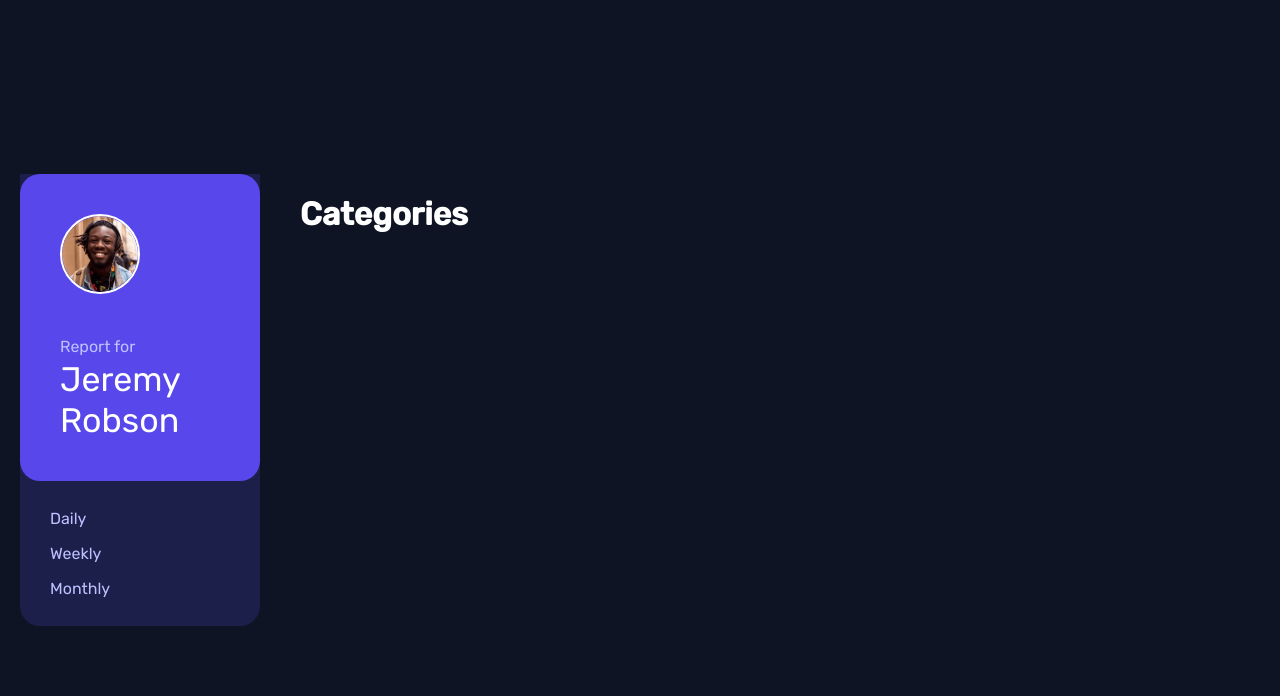
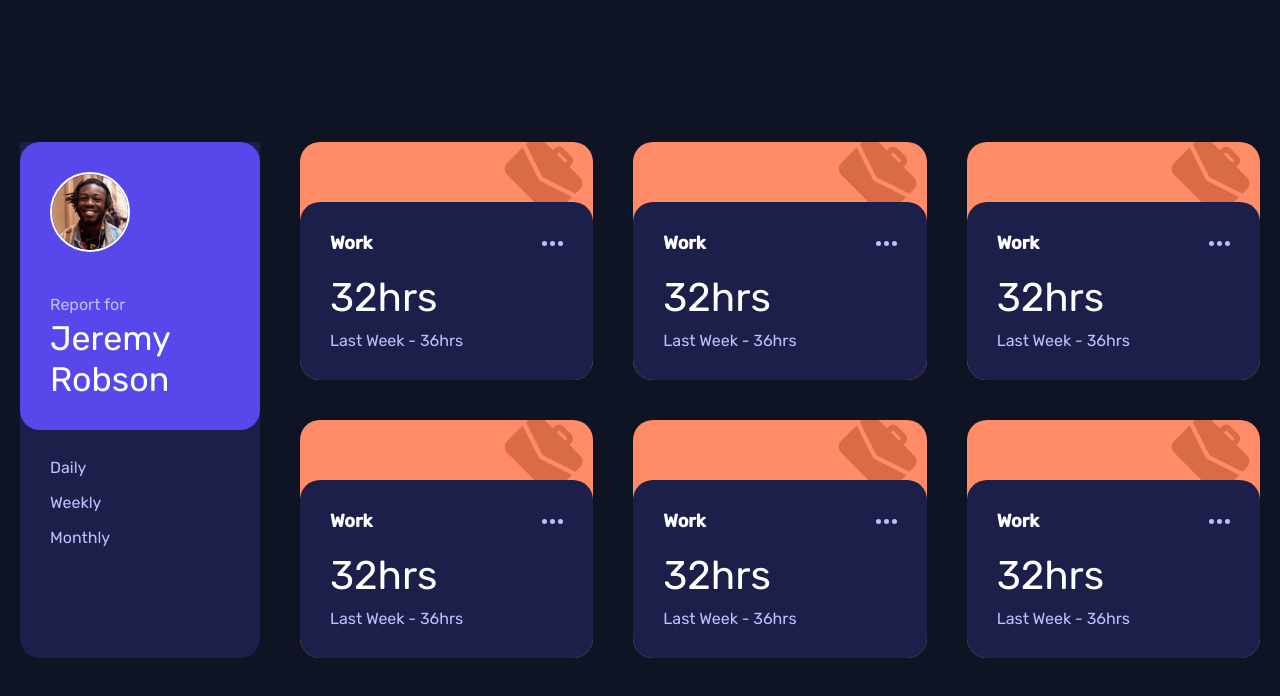
Before and after one commit to armandveloper/time-tracking-dashboard, a React (Vite) app: page / in a window 1280 px wide. Shown: the top 696 px of the page. Built offline with nearby package versions, Linux system fonts and the light colour scheme.

Commit message:
style: card styles

```diff
--- /dev/null
+++ b/src/components/card/index.module.css
@@ -0,0 +1,59 @@
+.card {
+  background-color: var(--light-red-work);
+  border-radius: 2rem;
+  overflow: hidden;
+}
+.background {
+  height: 4rem;
+  position: relative;
+  overflow: hidden;
+}
+.icon {
+  position: absolute;
+  top: -1rem;
+  right: 1rem;
+}
+@media (min-width: 48em) {
+  .background {
+    height: 6rem;
+  }
+  .icon {
+    top: -0.5rem;
+  }
+}
+.body {
+  background-color: var(--dark-blue);
+  border-radius: 2rem 2rem 0 0;
+  padding: var(--spacing);
+}
+.category {
+  font-size: 1.8rem;
+  margin: 0;
+}
+.top {
+  display: flex;
+  align-items: center;
+  justify-content: space-between;
+  margin-bottom: 2rem;
+}
+.grid {
+  display: flex;
+  align-items: center;
+  justify-content: space-between;
+}
+.time {
+  font-size: 3rem;
+}
+.lastWeek {
+  color: var(--pale-blue);
+}
+@media (min-width: 48em) {
+  .grid {
+    flex-direction: column;
+    align-items: flex-start;
+    gap: 1rem;
+  }
+  .time {
+    font-size: 4rem;
+  }
+}
--- /dev/null
+++ b/src/components/card/index.tsx
@@ -0,0 +1,31 @@
+import styles from './index.module.css';
+import iconWork from '@/assets/icon-work.svg';
+
+export const Card = () => {
+  return (
+    <article className={styles.card}>
+      <header className={styles.background}>
+        <img className={styles.icon} src={iconWork} alt="" />
+      </header>
+
+      <div className={styles.body}>
+        <div className={styles.top}>
+          <h2 className={styles.category}>Work</h2>
+          <svg width="21" height="5" xmlns="http://www.w3.org/2000/svg">
+            <path
+              d="M2.5 0a2.5 2.5 0 1 1 0 5 2.5 2.5 0 0 1 0-5Zm8 0a2.5 2.5 0 1 1 0 5 2.5 2.5 0 0 1 0-5Zm8 0a2.5 2.5 0 1 1 0 5 2.5 2.5 0 0 1 0-5Z"
+              fill="#BBC0FF"
+              fillRule="evenodd"
+            />
+          </svg>
+        </div>
+        <div className={styles.grid}>
+          <span className={styles.time}>32hrs</span>
+          <span className={styles.lastWeek}>Last Week - 36hrs</span>
+        </div>
+      </div>
+    </article>
+  );
+};
+
+export default Card;
--- a/src/components/dashboard/index.module.css
+++ b/src/components/dashboard/index.module.css
@@ -8,3 +8,12 @@
     grid-template-columns: 24rem 1fr;
   }
 }
+main {
+  display: grid;
+  gap: 4rem;
+}
+@media (min-width: 48em) {
+  main {
+    grid-template-columns: repeat(3, 1fr);
+  }
+}
--- a/src/components/dashboard/index.tsx
+++ b/src/components/dashboard/index.tsx
@@ -1,4 +1,4 @@
-import { Sidebar } from '@/components';
+import { Card, Sidebar } from '@/components';
 import styles from './index.module.css';
 
 export const Dashboard = () => {
@@ -6,7 +6,12 @@ export const Dashboard = () => {
     <div className={styles.grid}>
       <Sidebar />
       <main>
-        <h1>Categories</h1>
+        <Card />
+        <Card />
+        <Card />
+        <Card />
+        <Card />
+        <Card />
       </main>
     </div>
   );
--- a/src/components/index.tsx
+++ b/src/components/index.tsx
@@ -1,3 +1,4 @@
+export * from './card';
 export * from './dashboard';
 export * from './sidebar';
 export * from './wrapper';
--- a/src/components/sidebar/index.module.css
+++ b/src/components/sidebar/index.module.css
@@ -5,7 +5,7 @@
 .header {
   background-color: var(--blue);
   border-radius: 2rem;
-  padding: 4rem;
+  padding: var(--spacing);
   display: flex;
   align-items: center;
   gap: 2rem;
@@ -16,12 +16,12 @@
   height: 8rem;
   width: 8rem;
 }
-p {
+.label {
   color: var(--pale-blue);
   line-height: 1.6;
   margin: 0;
 }
-span {
+.name {
   font-size: 1.8rem;
 }
 @media (min-width: 48em) {
@@ -30,17 +30,17 @@ span {
     align-items: flex-start;
     gap: 4rem;
   }
-  span {
+  .name {
     font-size: 3.4rem;
   }
 }
 .nav {
-  margin: 2rem 0;
+  margin: 2rem var(--spacing);
   display: flex;
 }
 .link {
   color: var(--pale-blue);
-  padding: 0.8rem 3rem;
+  padding: 0.8rem 0;
   text-decoration: none;
   flex: calc(100% / 3);
   transition: color 0.25s ease-in;
--- a/src/components/sidebar/index.tsx
+++ b/src/components/sidebar/index.tsx
@@ -9,8 +9,8 @@ export const Sidebar = () => {
       <header className={styles.header}>
         <img className={styles.avatar} src={avatar} alt={name} />
         <div>
-          <p>Report for</p>
-          <span>{name}</span>
+          <p className={styles.label}>Report for</p>
+          <span className={styles.name}>{name}</span>
         </div>
       </header>
       <nav className={styles.nav}>
--- a/src/index.css
+++ b/src/index.css
@@ -10,6 +10,8 @@
   --dark-blue: hsl(235, 46%, 20%);
   --desaturated-blue: hsl(235, 45%, 61%);
   --pale-blue: hsl(236, 100%, 87%);
+
+  --spacing: 3rem;
 }
 html {
   box-sizing: border-box;
```
